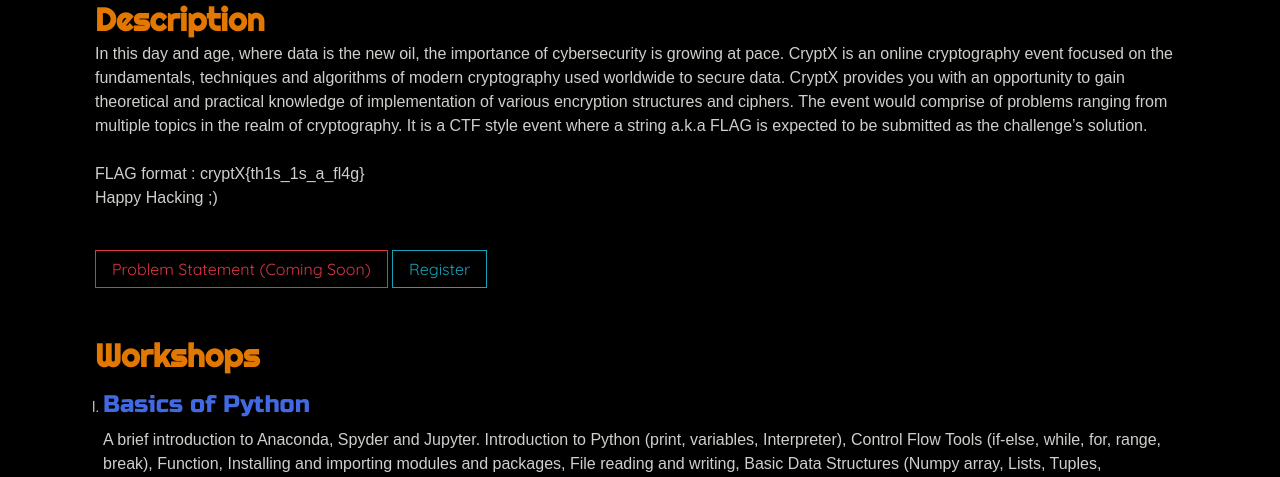
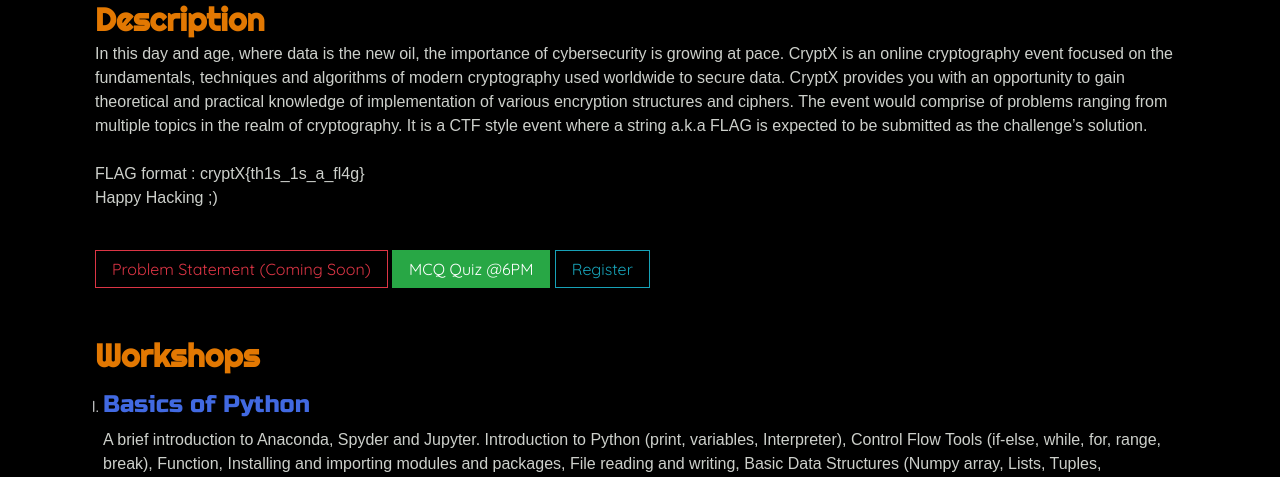
Before and after one commit to Prastuti-IIT-BHU/prastuti, a Django app: template templates/events/cryptx.html in a window 1280 px wide. Shown: the part 628-1105 px from the top of the page. Run offline with Django 3.2, Linux system fonts and the light colour scheme; the template is opened without the code that fills it, so the values that code supplies are empty; some libraries are stand-ins or nearby versions; some web fonts are replaced.

Commit message:
Update cryptx.html

```diff
--- a/templates/events/cryptx.html
+++ b/templates/events/cryptx.html
@@ -33,6 +33,8 @@
         </p>
         <span><a class="btn btn-outline-danger btn-md mt-4 px-3 rounded-0 no-btn-shadow " data-tilt target="_blank"
           href="#">Problem Statement (Coming Soon)</a></span>
+        <span><a class="btn btn-success btn-md mt-4 px-3 rounded-0 no-btn-shadow " data-tilt target="_blank"
+          href="https://forms.gle/sSmtWogKtm8vx4DG6">MCQ Quiz @6PM</a></span>
         <span><a class="btn btn-outline-info btn-md mt-4 px-3 rounded-0 no-btn-shadow"
           href="{% url 'event_registration:register' 'CryptX' %}">
           Register
```
